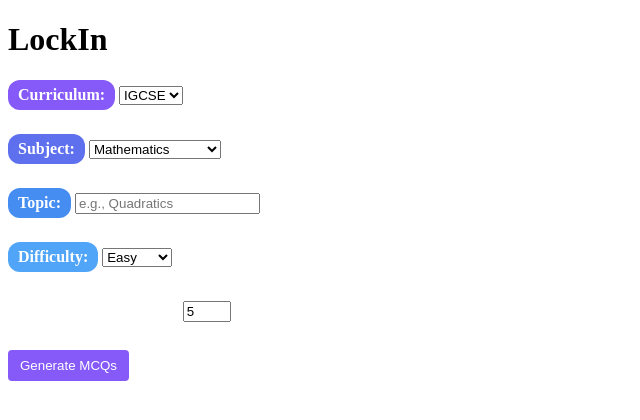
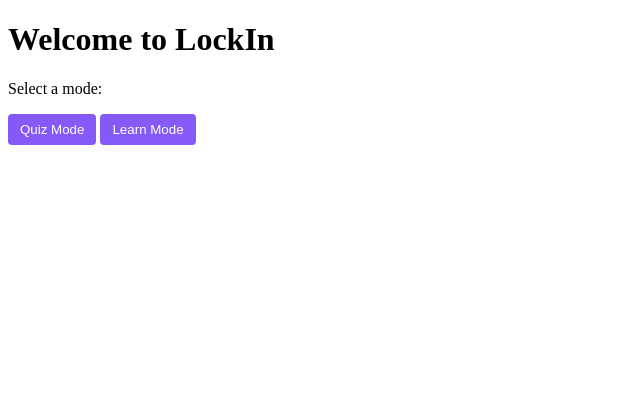
Before and after one commit to francoNovoa08/LockIn-demo, a Flask app: page / in a window 1280 px wide. Shown: the top 420 px of the page, without its empty margins (0-640 px from the left). Run offline with Flask 3, Linux system fonts and the light colour scheme.

Commit message:
Abstract learn and quiz sections and directory structure

```diff
--- a/main.py
+++ b/main.py
@@ -8,9 +8,16 @@ client = OpenAI(api_key=os.getenv("OPENAI_API_KEY"))
 
 
 @app.route("/")
-def index():
+def home():
     return render_template("index.html")
 
+@app.route("/quiz")
+def quiz():
+    return render_template("quiz.html")
+
+@app.route("/learn")
+def learn():
+    return render_template("learn.html")
 
 @app.route("/generate", methods=["POST"])
 def generate_mcqs():
--- a/static/css/style.css
+++ b/static/css/style.css
@@ -1,9 +1,10 @@
 :root {
   --LockIn-purple: #855af8;
+  --LockIn-purple-light: #9e86ff;
   --LockIn-purple-blue: #5f70ee;
   --LockIn-blue: #468df2;
   --LockIn-blue-light: #50a5f8;
-  --LockIn-purple-light: #9e86ff;
+  --LockIn-blue-lighter: #56b0f0;
 }
 
 button {
@@ -44,3 +45,6 @@ label {
 #difficulty-label {
   background-color: var(--LockIn-blue-light)
 }
+#numQuestions-label {
+  background-color: var(--LockIn-blue-lighter)
+}
--- a/templates/index.html
+++ b/templates/index.html
@@ -4,73 +4,11 @@
   <meta charset="UTF-8">
   <title>LockIn</title>
   <link rel="stylesheet" href="{{ url_for('static', filename='css/style.css') }}">
-
-  <script>
-    window.MathJax = {
-      tex: { inlineMath: [['$', '$'], ['\\(', '\\)']] },
-      svg: { fontCache: 'global' }
-    };
-  </script>
-  <script src="https://cdn.jsdelivr.net/npm/mathjax@3/es5/tex-mml-chtml.js"></script>
 </head>
 <body>
-  <h1>LockIn</h1>
-
-  <label for="curriculum" id="curriculum-label">Curriculum:</label>
-  <select id="curriculum">
-    <option value="IGCSE">IGCSE</option>
-    <option value="IB">IB</option>
-  </select><br><br>
-
-  <div id="ib-level-container" style="display: none;">
-    <label for="ibLevel" id="level-label">IB Level:</label>
-    <select id="ibLevel">
-      <option value="SL">SL</option>
-      <option value="HL">HL</option>
-    </select><br><br>
-  </div>
-
-  <label for="subject" id="subject-label">Subject:</label>
-  <select id="subject">
-    <option value="Math">Mathematics</option>
-    <option value="Physics">Physics</option>
-    <option value="Biology">Biology</option>
-    <option value="Chemistry">Chemistry</option>
-    <option value="History">History</option>
-    <option value="Geography">Geography</option>
-    <option value="Business">Business</option>
-    <option value="Economics">Business</option>
-    <option value="Computer Science">Computer Science</option>
-    <option value="Sports Science">Computer Science</option>
-  </select><br><br>
-
-  <label for="topic" id="topic-label">Topic:</label>
-  <input type="text" id="topic" placeholder="e.g., Quadratics"><br><br>
-
-  <label for="difficulty" id="difficulty-label">Difficulty:</label>
-  <select id="difficulty">
-    <option value="Easy">Easy</option>
-    <option value="Medium">Medium</option>
-    <option value="Hard">Hard</option>
-    <option value="Mixed">Mixed</option>
-  </select><br><br>
-
-  <label for="numQuestions">Number of Questions:</label>
-  <input type="number" id="numQuestions" min="1" max="8" value="5"><br><br>
-
-
-  <button onclick="generateQuestions()">Generate MCQs</button>
-
-  <div id="score" style="margin-bottom: 15px; font-weight: bold;"></div>
-  <div id="output" style="margin-top: 20px;"></div>
-
-  <script src="{{ url_for('static', filename='js/main.js') }}"></script>
-
-  <script>
-    document.getElementById('curriculum').addEventListener('change', function () {
-      const ibLevelContainer = document.getElementById('ib-level-container');
-      ibLevelContainer.style.display = this.value === 'IB' ? 'block' : 'none';
-    });
-  </script>
+  <h1>Welcome to LockIn</h1>
+  <p>Select a mode:</p>
+  <button onclick="window.location.href='/quiz'">Quiz Mode</button>
+  <button onclick="window.location.href='/learn'">Learn Mode</button>
 </body>
 </html>
```
Also changed, not shown: templates/quiz.html (added, +76 -0 lines), static/js/learn.js (added), templates/base.html (added), templates/learn.html (added).
